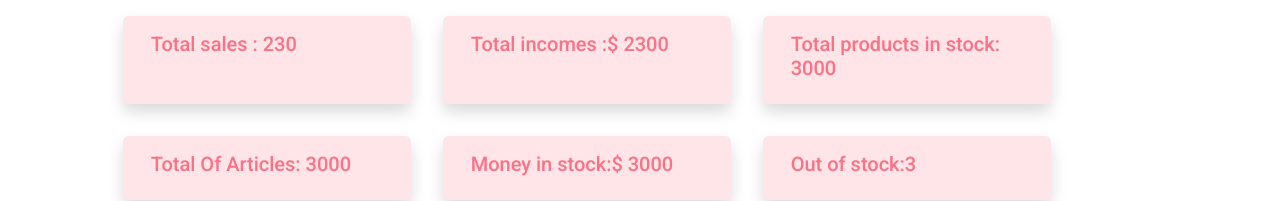
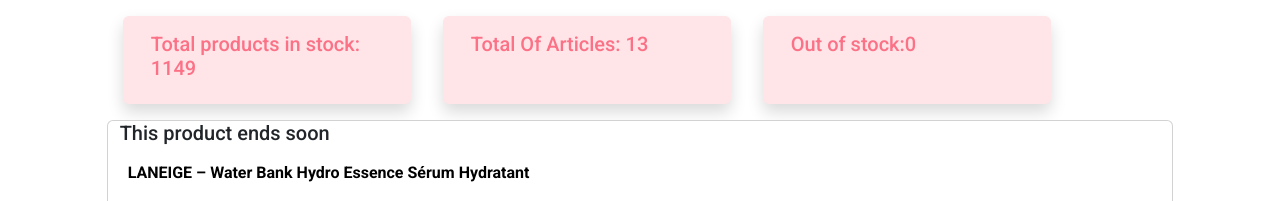
Before and after one commit to ElHakikAmina/glowguru, a PHP site: page /glowguru/dashboard in a window 1280 px wide. Shown: the part 60-261 px from the top of the page. Run offline with PHP 8.4, Linux system fonts and the light colour scheme; data comes from the database, SQL or seed files in the repository; some web fonts are replaced.

Commit message:
GlowGuru

```diff
--- a/controllers/ProductController.php
+++ b/controllers/ProductController.php
@@ -1,5 +1,8 @@
 <?php
 class ProductController{
+    public function TotalProductsInStock(){return Product::TotalProductsInStock(); }
+    public function TotalOfArticles(){return Product::TotalOfArticles(); }
+    public function totalOutOfStock(){return Product::totalOutOfStock(); }
     public function deleteProduct(){
         if(isset($_GET['id']))
         {
--- a/models/Product.php
+++ b/models/Product.php
@@ -1,8 +1,32 @@
 <?php
 class Product{
+    public static function TotalProductsInStock()
+    {
+        $query="SELECT sum(quantity) as total FROM products ";
+        $stmt =DB::connect()->prepare($query);
+        $stmt->execute();
+        $row = $stmt->fetch(PDO::FETCH_ASSOC);
+        return $row['total'];
+    }
+    public static function TotalOfArticles()
+    {
+        $query="SELECT * FROM products ";
+        $stmt =DB::connect()->prepare($query);
+        $stmt->execute();
+        $count = $stmt->rowCount();
+        return $count;
+    }
+    public static function totalOutOfStock()
+    {
+        $query="SELECT * FROM products where quantity='0'";
+        $stmt =DB::connect()->prepare($query);
+        $stmt->execute();
+        $count = $stmt->rowCount();
+        return $count;
+    }
     static public function getProductEndsSoon()
     {
-        $stmt = DB::connect()->prepare('SELECT * FROM products order by quantity asc');
+        $stmt = DB::connect()->prepare("SELECT * FROM products where quantity!='0' order by quantity asc");
         $stmt->execute();
         return $stmt->fetch(PDO::FETCH_OBJ);
         $stmt->close();
--- a/views/dashboard.php
+++ b/views/dashboard.php
@@ -4,6 +4,9 @@
 $ProductEndsSoon =$product->getProductEndsSoon();
 $LargestQuantityProduct =$product->LargestQuantityProduct();
 $product->deleteProduct();
+$totalOutOfStock=$product->totalOutOfStock();
+$TotalOfArticles=$product->TotalOfArticles();
+$TotalProductsInStock=$product->TotalProductsInStock();
 ?>
 <!DOCTYPE html>
 <html lang="en">
@@ -55,39 +58,27 @@
 <section>
     <div class="row col-lg-10 mx-auto">
         <div class="row">
+
+
+
+
             <div class="card mx-3 my-3 bg-pink-light text-pink-dark border-0 shadow" style="width: 18rem;">
                 <div class="card-body">
-                    <h5 class="card-title">Total sales : 230</h5>
+                    <h5 class="card-title">Total products in stock: <?php echo $TotalProductsInStock; ?></h5>
                 </div>
             </div>
 
             <div class="card mx-3 my-3 bg-pink-light text-pink-dark border-0 shadow" style="width: 18rem;">
                 <div class="card-body">
-                    <h5 class="card-title">Total incomes :$ 2300</h5>
+                    <h5 class="card-title">Total Of Articles: <?php echo $TotalOfArticles; ?></h5>
                 </div>
             </div>
 
-            <div class="card mx-3 my-3 bg-pink-light text-pink-dark border-0 shadow" style="width: 18rem;">
-                <div class="card-body">
-                    <h5 class="card-title">Total products in stock: 3000</h5>
-                </div>
-            </div>
+
 
             <div class="card mx-3 my-3 bg-pink-light text-pink-dark border-0 shadow" style="width: 18rem;">
                 <div class="card-body">
-                    <h5 class="card-title">Total Of Articles: 3000</h5>
-                </div>
-            </div>
-
-            <div class="card mx-3 my-3 bg-pink-light text-pink-dark border-0 shadow" style="width: 18rem;">
-                <div class="card-body">
-                    <h5 class="card-title">Money in stock:$ 3000</h5>
-                </div>
-            </div>
-
-            <div class="card mx-3 my-3 bg-pink-light text-pink-dark border-0 shadow" style="width: 18rem;">
-                <div class="card-body">
-                    <h5 class="card-title">Out of stock:3</h5>
+                    <h5 class="card-title">Out of stock:<?php echo $totalOutOfStock; ?></h5>
                 </div>
             </div>
         </div>
```
